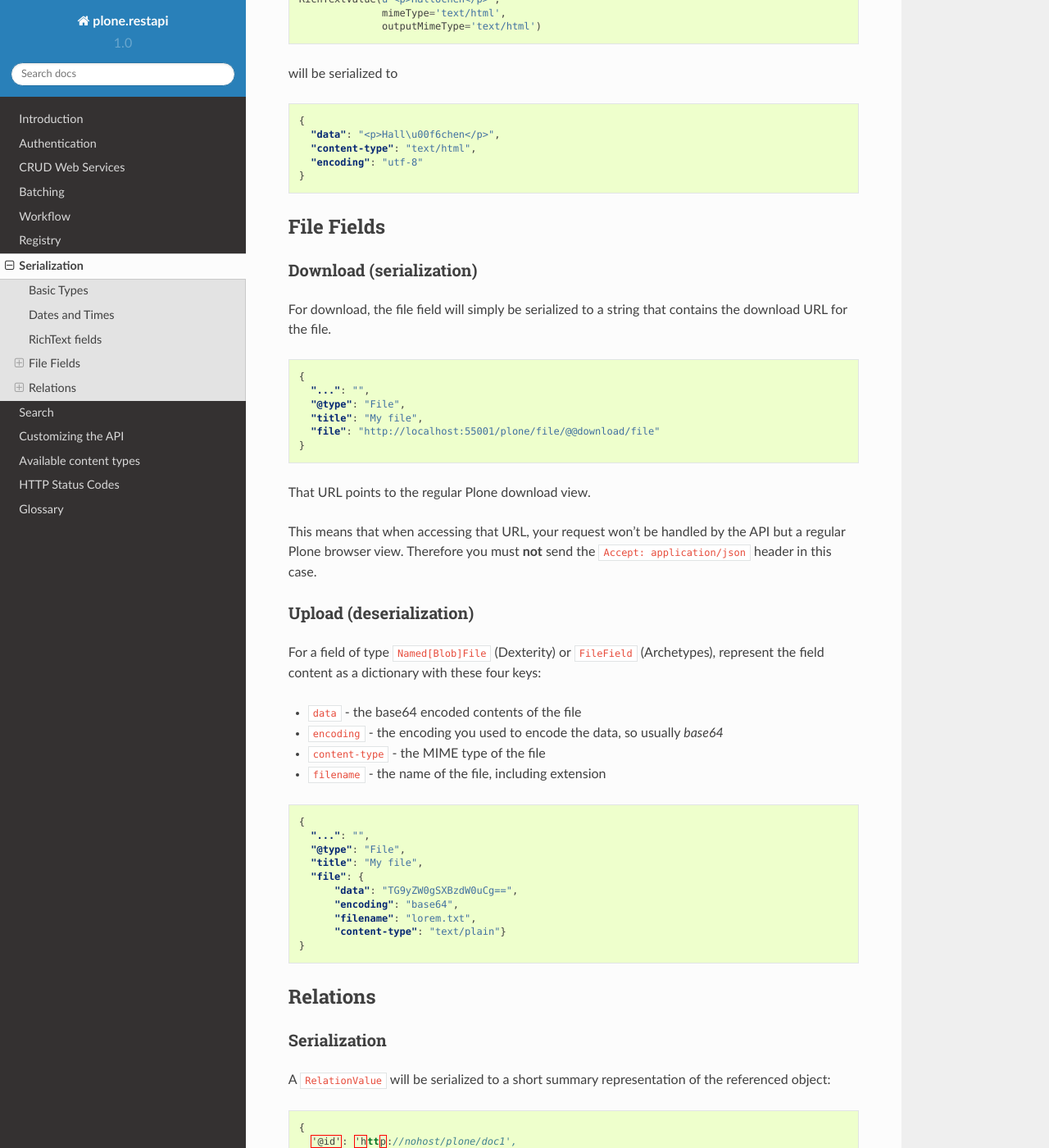
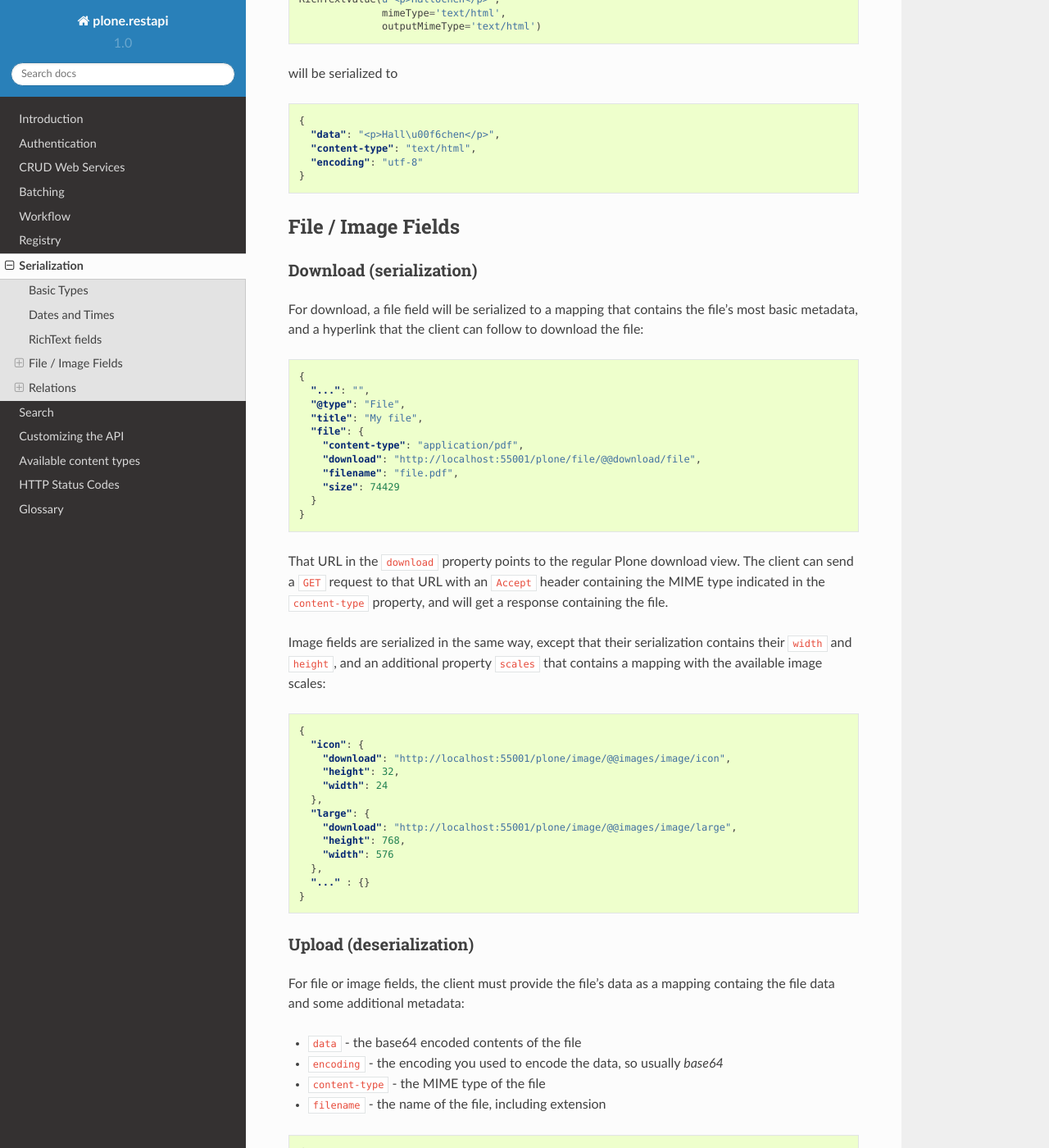
Before and after one commit to plone/plone.restapi, a Sphinx documentation site: the page built from docs/source/serialization.rst, in a window 1280 px wide and 1400 px high, scrolled down 929 px. Shown: the whole window at 82% size. Built offline with Sphinx 7.4.7 and the Read the Docs theme 2.0.0, drawn with Linux system fonts in a browser that asks for light colours.

Commit message:
Update docs about file/image field serialization.

```diff
--- a/docs/source/serialization.rst
+++ b/docs/source/serialization.rst
@@ -48,13 +48,15 @@ will be serialized to
       "encoding": "utf-8"
     }
 
-File Fields
------------
+File / Image Fields
+-------------------
 
 Download (serialization)
 ^^^^^^^^^^^^^^^^^^^^^^^^
 
-For download, the file field will simply be serialized to a string that contains the download URL for the file.
+For download, a file field will be serialized to a mapping that contains the
+file's most basic metadata, and a hyperlink that the client can follow to
+download the file:
 
 .. code:: json
 
@@ -62,18 +64,45 @@ For download, the file field will simply be serialized to a string that contains
         "...": "",
         "@type": "File",
         "title": "My file",
-        "file": "http://localhost:55001/plone/file/@@download/file"
+        "file": {
+          "content-type": "application/pdf",
+          "download": "http://localhost:55001/plone/file/@@download/file",
+          "filename": "file.pdf",
+          "size": 74429
+        }
       }
 
-That URL points to the regular Plone download view.
+That URL in the ``download`` property points to the regular Plone download
+view. The client can send a ``GET`` request to that URL with an ``Accept``
+header containing the MIME type indicated in the ``content-type`` property,
+and will get a response containing the file.
 
-This means that when accessing that URL, your request won't be handled by the API but a regular Plone browser view.
-Therefore you must **not** send the ``Accept: application/json`` header in this case.
+Image fields are serialized in the same way, except that their serialization
+contains their ``width`` and ``height``, and an additional property
+``scales`` that contains a mapping with the available image scales:
+
+.. code:: json
+
+    {
+      "icon": {
+        "download": "http://localhost:55001/plone/image/@@images/image/icon",
+        "height": 32,
+        "width": 24
+      },
+      "large": {
+        "download": "http://localhost:55001/plone/image/@@images/image/large",
+        "height": 768,
+        "width": 576
+      },
+      "..." : {}
+    }
+
 
 Upload (deserialization)
 ^^^^^^^^^^^^^^^^^^^^^^^^
 
-For a field of type ``Named[Blob]File`` (Dexterity) or ``FileField`` (Archetypes), represent the field content as a dictionary with these four keys:
+For file or image fields, the client must provide the file's data as a mapping
+containg the file data and some additional metadata:
 
 - ``data`` - the base64 encoded contents of the file
 - ``encoding`` - the encoding you used to encode the data, so usually `base64`
```
